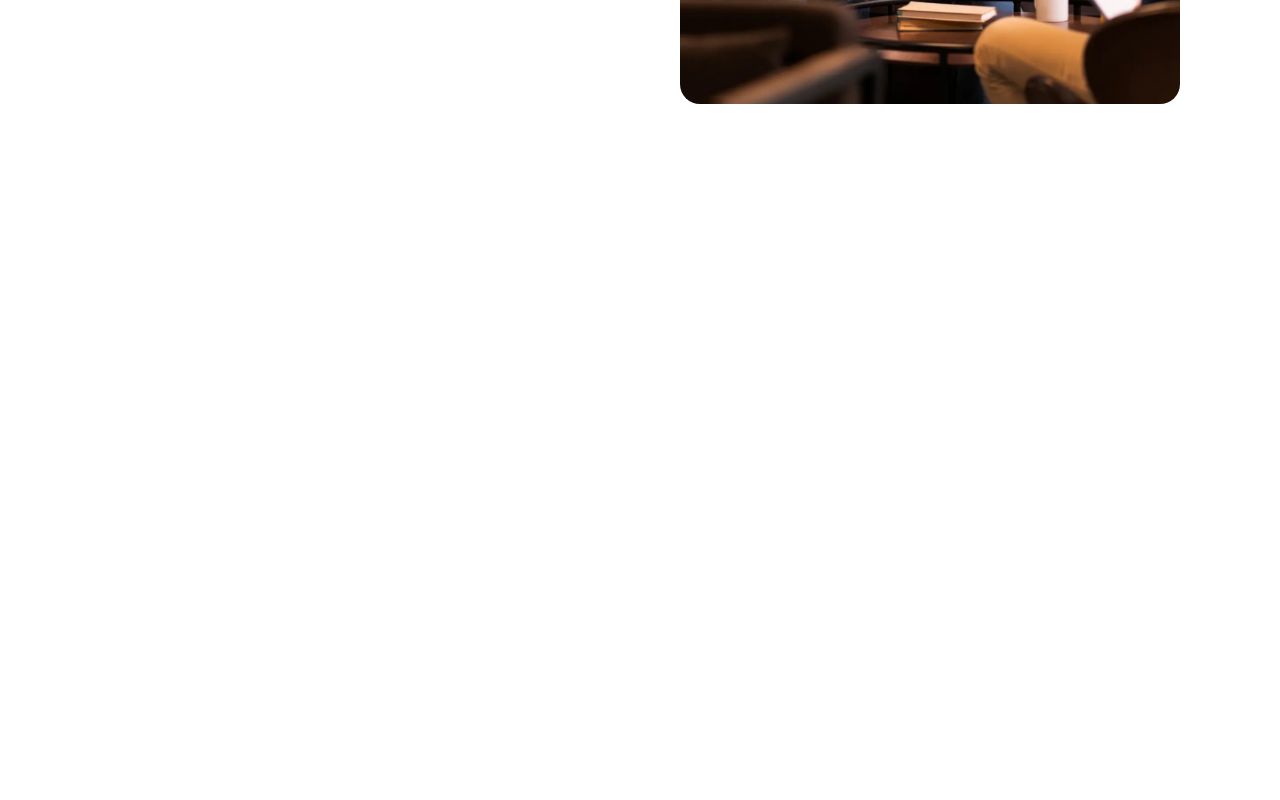
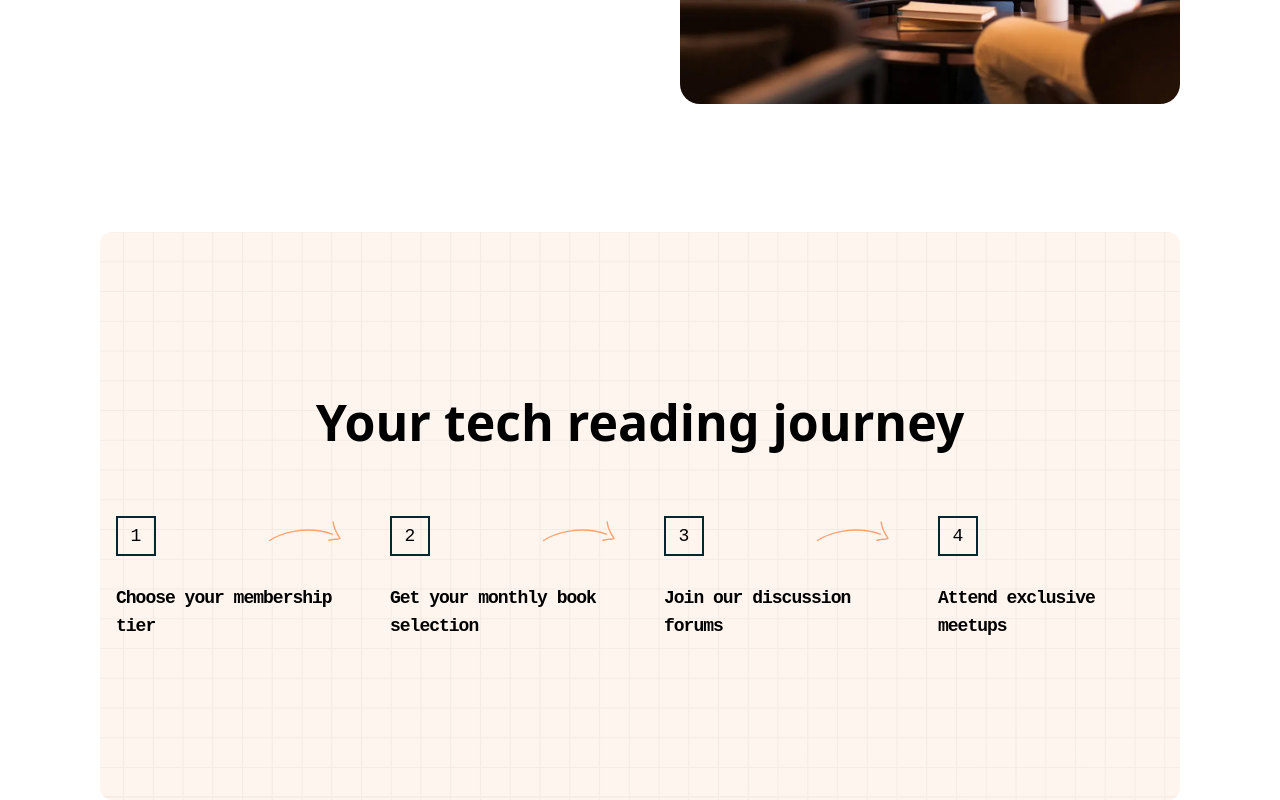
Before and after one commit to d-zucho/techbookclub, a React (Vite) app: page / in a window 1280 px wide. Shown: the part 1827-2627 px from the top of the page. Before the commit the page ends 2059 px from the top, so only its background shows below. Built offline with nearby package versions, Linux system fonts and the light colour scheme; a web font is replaced by a local one.

Commit message:
add journey section

```diff
--- a/src/App.tsx
+++ b/src/App.tsx
@@ -2,6 +2,7 @@ import './App.css'
 import About from './components/About'
 import Features from './components/Features'
 import Hero from './components/Hero'
+import TechJourney from './components/TechJourney'
 
 function App() {
   return (
@@ -10,6 +11,7 @@ function App() {
         <Hero />
         <Features />
         <About />
+        <TechJourney />
       </div>
     </>
   )
--- /dev/null
+++ b/src/components/TechJourney.tsx
@@ -0,0 +1,59 @@
+import MaxWidthWrapper from './MaxWidthWrapper'
+
+const steps: { step: number; title: string }[] = [
+  {
+    step: 1,
+    title: 'Choose your membership tier',
+  },
+  {
+    step: 2,
+    title: 'Get your monthly book selection',
+  },
+  {
+    step: 3,
+    title: 'Join our discussion forums',
+  },
+  {
+    step: 4,
+    title: 'Attend exclusive meetups',
+  },
+]
+
+const TechJourney = () => {
+  return (
+    <section className='hidden lg:block'>
+      <MaxWidthWrapper className=''>
+        <div className='grid-bg bg-salmon-50 rounded-xl py-20'>
+          <div className='py-20'>
+            <h2 className='font-semibold text-[50px] leading-[120%] text-center mb-16'>
+              Your tech reading journey
+            </h2>
+            <div className='flex gap-12 px-4'>
+              {steps.map((step) => (
+                <div key={step.step} className='flex flex-1 gap-7 flex-col'>
+                  <div className='flex items-center justify-between'>
+                    <div className='w-10 h-10 border-2 border-neutral-900 flex items-center justify-center font-mono text-lg'>
+                      {step.step}
+                    </div>
+                    {step.step < 4 && (
+                      <img
+                        src='/images/pattern-arrow.svg'
+                        alt=''
+                        className='w-[75px]'
+                      />
+                    )}
+                  </div>
+                  <p className='text-lg font-mono font-semibold tracking-[-1px]'>
+                    {step.title}
+                  </p>
+                </div>
+              ))}
+            </div>
+          </div>
+        </div>
+      </MaxWidthWrapper>
+    </section>
+  )
+}
+
+export default TechJourney
--- a/src/index.css
+++ b/src/index.css
@@ -126,6 +126,7 @@
   @apply bg-[linear-gradient(107deg,#FF9A60_-11.37%,#062630_61.84%)];
 }
 
-.hero-bg {
+.hero-bg,
+.grid-bg {
   background-image: url('/images/pattern-light-bg.svg');
 }
```
